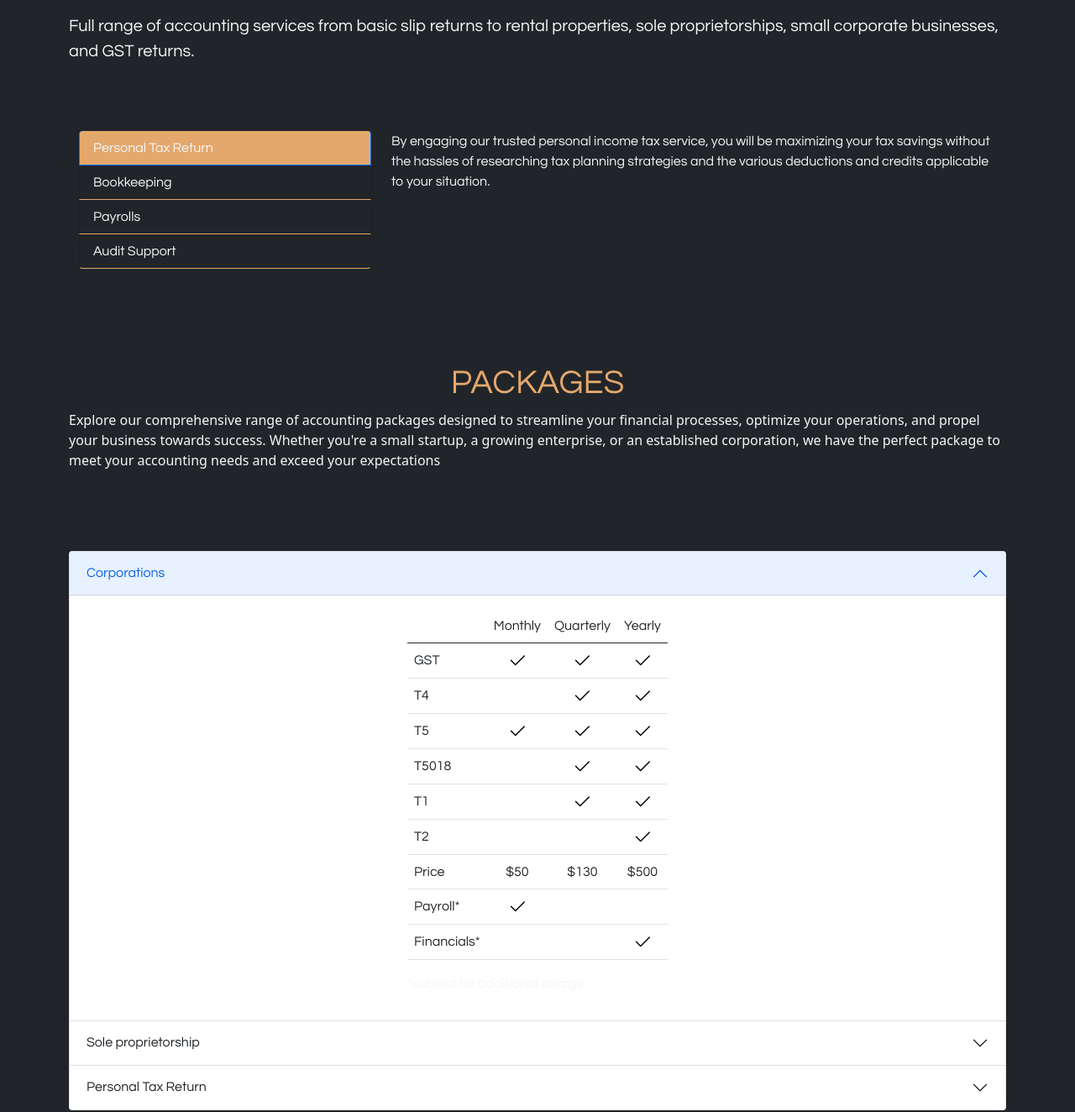
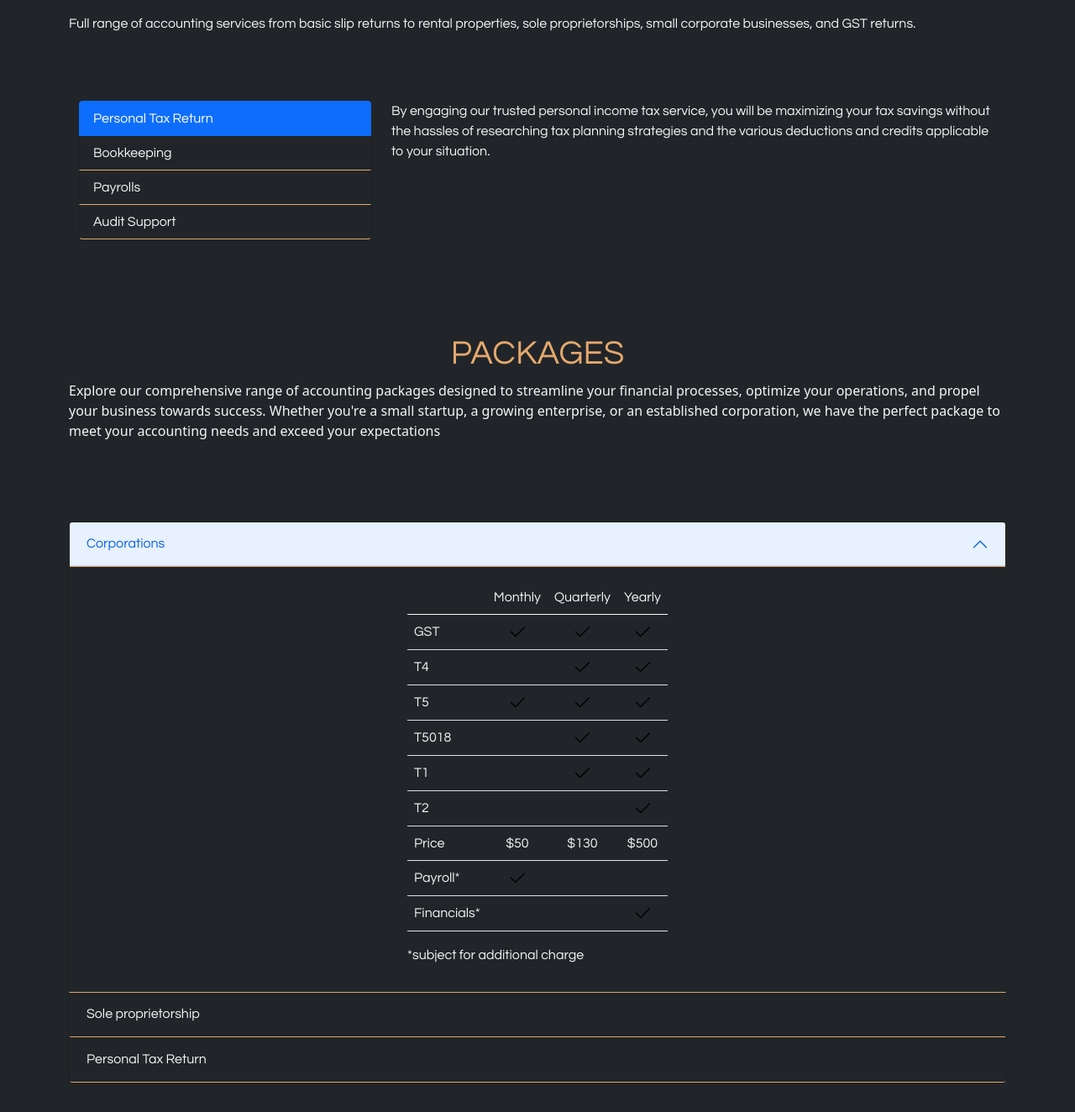
Before and after one commit to OlgaVlasova-IT/accounting, a plain HTML site: page services.html in a window 1280 px wide. Shown: the part 220-1544 px from the top of the page at 84% size. Drawn offline with nearby package versions, Linux system fonts and the light colour scheme.

Commit message:
4/26/2024 2:56pm

```diff
--- a/css/services.css
+++ b/css/services.css
@@ -12,14 +12,25 @@
       color: whitesmoke;
     }
 
+   .accordion-item:active {
 
-  .hoverclass :focus-visible,
+    background-color: #212529;
+    border-bottom: 1px solid #E4A86D;
+   }
+
+  .hoverclass :focus,
+  .hoverclass:hover,
   .hoverclass.active
    {
     background-color: #E4A86D;
     color:whitesmoke;
     /* border:#E4A86D; */
-    border-top:#E4A86D
+    border-top:#E4A86D;
+    border-bottom:#E4A86D;
+    border-left: none;
+    border-right: none;
+    border-radius:0;
+color: #E4A86D;
   }
   .font-family-custom {
     font-family: "Questrial", sans-serif;
@@ -45,6 +56,43 @@
   .font-color-custom {
     color:#E4A86D
   }
+
+
+  .list-group-item  {
+    background-color: #212529;
+    color: whitesmoke;
+    /* border-top: 1px solid #E4A86D; */
+    border-bottom: 1px solid #E4A86D;
+  }
+
+  .accordion-button {
+    background-color: #212529;
+    color: whitesmoke;
+    /* border-top: 1px solid #E4A86D; */
+    border-bottom: 1px solid #E4A86D;
+  }
+
+  .accordion-button :focus,
+  .list-group-item:focus
+   {
+    background-color: #E4A86D;
+    color: whitesmoke;
+    border-top: 1px solid #E4A86D;
+  }
+
+  .list-group-item:hover {
+    /* background-color: #E4A86D;
+    color: whitesmoke; */
+    border-top: 1px solid #E4A86D;
+
+  }
+  .list-group-item:active {
+    background-color: #E4A86D;
+    color: whitesmoke;
+    border-top: 1px solid #E4A86D;
+  }
+
+
 @media all and (max-width:800px){
     .tab-size{
         /* width: 100%;
--- a/services.html
+++ b/services.html
@@ -59,7 +59,7 @@
           <div class="container">
           <h1 class="fw-normal fs-1 my-5 " style=" font-family: 'Questrial', sans-serif; color:#E4A86D">SERVICES</h1>
           <div>
-          <p class="lead fs-mobile " style=" font-family: 'Questrial', sans-serif; text-align: left;" >Full range of accounting services from basic slip returns to rental properties, sole proprietorships, small corporate businesses, and GST returns.</p>
+          <p class="fs-6 fs-mobile " style=" font-family: 'Questrial', sans-serif; text-align: left;" >Full range of accounting services from basic slip returns to rental properties, sole proprietorships, small corporate businesses, and GST returns.</p>
         </div>
         </div>
         </div>
@@ -69,10 +69,10 @@
         <div class="row d-flex justify-content-center align-items-center " >
           <div class="col-4 hoverclass "  style="background-color: #212529; " >
             <div class="list-group hoverclass " style=" font-family: 'Questrial', sans-serif;"   id="list-tab" role="tablist" >
-              <a class="list-group-item list-group- item-action active  fw-normal hoverclass text-start ps-3 fs-mobile" id="list-home-list" data-bs-toggle="list" href="#list-1" role="tab" aria-controls="list-1">Personal Tax Return</a>
-              <a class="list-group-item list-group-item-action fw-normal hoverclass text-start ps-3 fs-mobile  "  style="background-color: #212529; color: whitesmoke;  border-bottom: 1px solid #E4A86D;"  id="list-profile-list" data-bs-toggle="list" href="#list-2" role="tab" aria-controls="list-2">Bookkeeping</a>
-              <a class="list-group-item list-group-item-action fw-normal hoverclass text-start ps-3 fs-mobile  " style="background-color: #212529; color: whitesmoke ; border-bottom: 1px solid #E4A86D;"  id="list-settings-list" data-bs-toggle="list" href="#list-4" role="tab" aria-controls="list-4">Payrolls</a>
-              <a class="list-group-item list-group-item-action fw-normal hoverclass text-start ps-3  fs-mobile" style="background-color: #212529; color: whitesmoke; border-bottom: 1px solid #E4A86D; "  id="list-settings-list" data-bs-toggle="list" href="#list-5" role="tab" aria-controls="list-5">Audit Support</a>
+              <a class="list-group-item list-group-item-action active  fw-normal text-start ps-3 fs-mobile" id="list-home-list"   data-bs-toggle="list" href="#list-1" role="tab" aria-controls="list-1">Personal Tax Return</a>
+              <a class="list-group-item list-group-item-action fw-normal  text-start ps-3 fs-mobile"  id="list-profile-list" data-bs-toggle="list" href="#list-2" role="tab" aria-controls="list-2">Bookkeeping</a>
+              <a class="list-group-item list-group-item-action fw-normal text-start ps-3 fs-mobile  " id="list-settings-list" data-bs-toggle="list" href="#list-4" role="tab" aria-controls="list-4">Payrolls</a>
+              <a class="list-group-item list-group-item-action fw-normal  text-start ps-3  fs-mobile"   id="list-settings-list" data-bs-toggle="list" href="#list-5" role="tab" aria-controls="list-5">Audit Support</a>
             </div>
           </div>
           <div class="col-8 h-100 d-flex flex-direction-column align-items-start">
@@ -90,16 +90,16 @@
       </div>
     </section>
 
-        <div class="container py-3 my-3  text-start ">
+        <div class="container py-3 my-3  text-start "  >
  <div class="d-flex justify-content-center ">
    <h1 class="fw-normal fs-1" style=" font-family: 'Questrial', sans-serif; color:#E4A86D" >PACKAGES</h1>
  </div>
  <p class="fs-mobile">Explore our comprehensive range of accounting packages designed to streamline your financial processes, optimize your operations, and propel your business towards success. Whether you're a small startup, a growing enterprise, or an established corporation, we have the perfect package to meet your accounting needs and exceed your expectations</p>
         </div>
 
-        <section class="  d-flex justify-content-center align-items-center col-12 py-5" >
-          <div class="container accordion col-12 "  style ="font-family: 'Questrial', sans-serif;" id="accordionExample">
-            <div class="accordion-item">
+        <section class="d-flex justify-content-center align-items-center col-12 py-5" >
+          <div class="container accordion col-12 "  style ="font-family: 'Questrial', sans-serif; background-color: #212529; "  id="accordionExample">
+            <div class="accordion-item" style="background-color: #212529; color: whitesmoke ;  border-bottom: 1px solid #E4A86D; " >
               <h2 class="accordion-header " id="headingOne">
                 <button class="accordion-button fw-normal "  type="button" data-bs-toggle="collapse" data-bs-target="#collapseOne" aria-expanded="true" aria-controls="collapseOne">
                   Corporations
@@ -109,7 +109,7 @@
                 <div class="accordion-body d-flex flex-column align-items-center justify-content-center">
                   <div class="tab-pane fade show active d-flex flex-column align-items-center justify-content-center " id="nav-home" role="tabpanel" aria-labelledby="nav-home-tab">
                     <div class="table-responsive table-hover fw-light">
-                      <table class="table text-center fw-normal">
+                      <table class="table text-center fw-normal" style="color:whitesmoke">
                         <thead>
                           <tr class="fw-light">
                             <th class="fw-light" style="width: 34%;"></th>
@@ -190,9 +190,9 @@
                 </div>
               </div>
             </div>
-            <div class="accordion-item">
+            <div class="accordion-item" style="background-color: #212529; color: whitesmoke ">
               <h2 class="accordion-header" id="headingTwo">
-                <button class="accordion-button collapsed fw-normal" type="button" data-bs-toggle="collapse" data-bs-target="#collapseTwo" aria-expanded="false" aria-controls="collapseTwo">
+                <button class="accordion-button collapsed fw-normal" type="button" data-bs-toggle="collapse" data-bs-target="#collapseTwo" aria-expanded="false" aria-controls="collapseTwo" style="background-color: #212529; color: whitesmoke; border-bottom: 1px solid #E4A86D; ">
                   Sole proprietorship
                 </button>
               </h2>
@@ -213,9 +213,9 @@
               </div>
 
             </div>
-            <div class="accordion-item">
+            <div class="accordion-item" style="background-color: #212529; color: whitesmoke;  ">
               <h2 class="accordion-header" id="headingThree">
-                <button class="accordion-button collapsed fw-normal " type="button" data-bs-toggle="collapse" data-bs-target="#collapseThree" aria-expanded="false" aria-controls="collapseThree">
+                <button class="accordion-button collapsed fw-normal " type="button" data-bs-toggle="collapse" data-bs-target="#collapseThree" aria-expanded="false" aria-controls="collapseThree" style="background-color: #212529; color: whitesmoke; border-bottom: 1px solid #E4A86D; " >
                   Personal Tax Return
                 </button>
               </h2>
```
